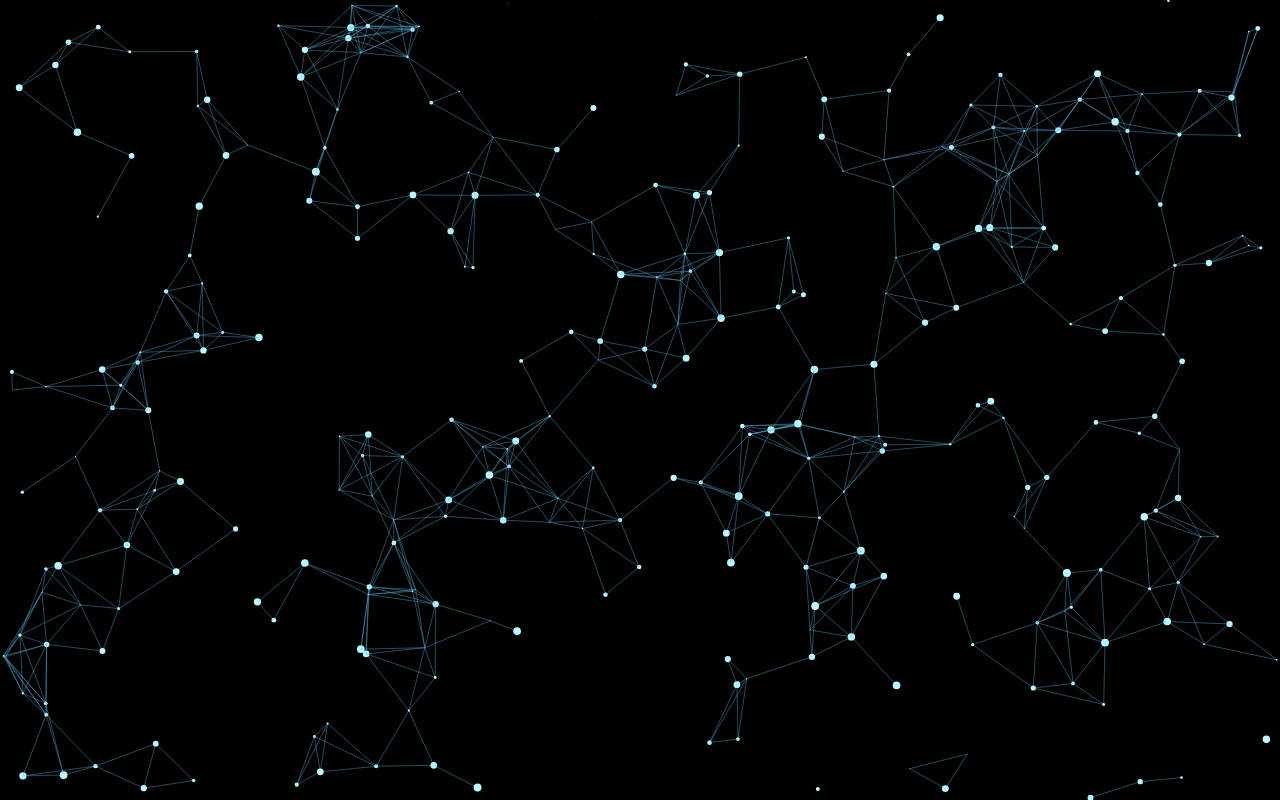
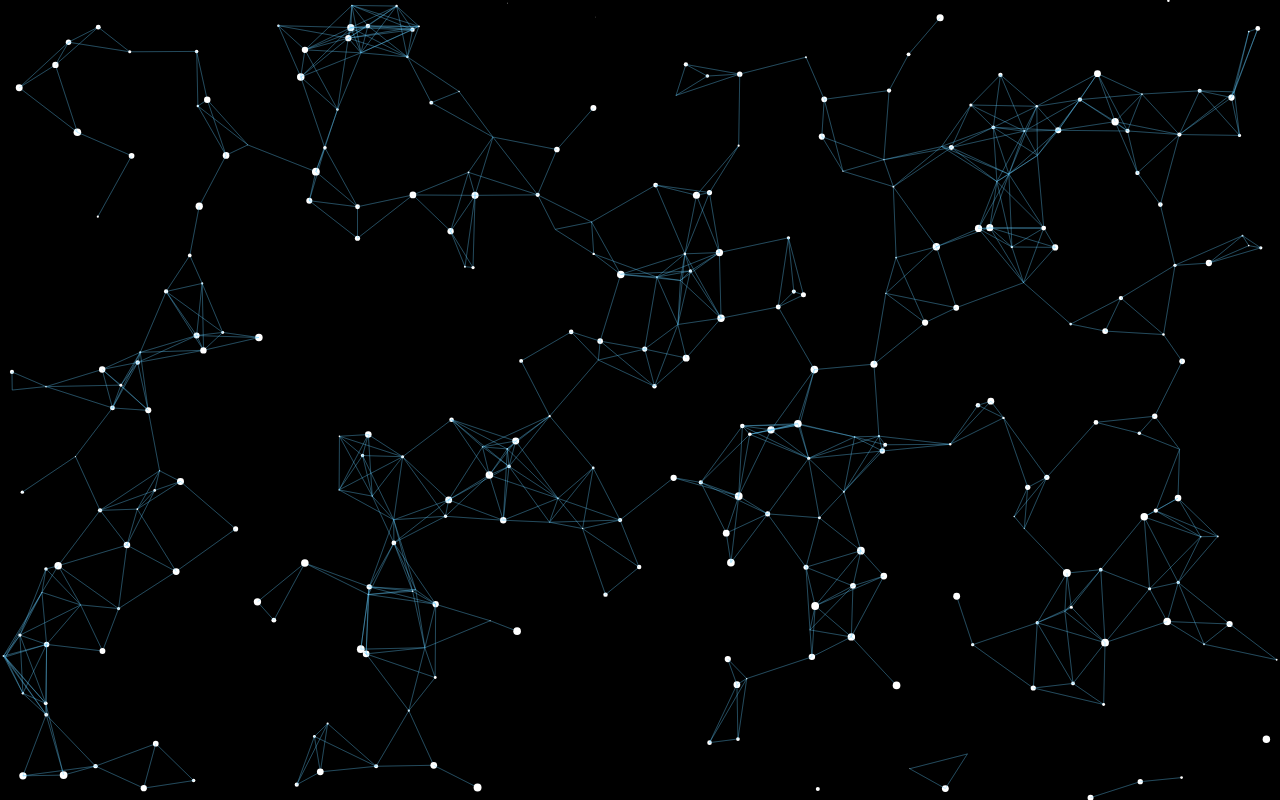
Before and after one commit to PiLiPaLadexiaolu/PiLiPaLadexiaolu.github.io, a plain HTML site: page index.html in a window 1280 px wide. Drawn offline with Linux system fonts and the light colour scheme; animation ran at ten frames a second.

Commit message:
Update index.html

```diff
--- a/index.html
+++ b/index.html
@@ -76,7 +76,7 @@
             {
                 cxt.save();
                 cxt.beginPath();
-                cxt.fillStyle='#bcf9ff';
+                cxt.fillStyle='#FFFFFF';
                 cxt.arc(x,y,size,Math.PI*2,false);
                 cxt.closePath();
                 cxt.fill();
```
